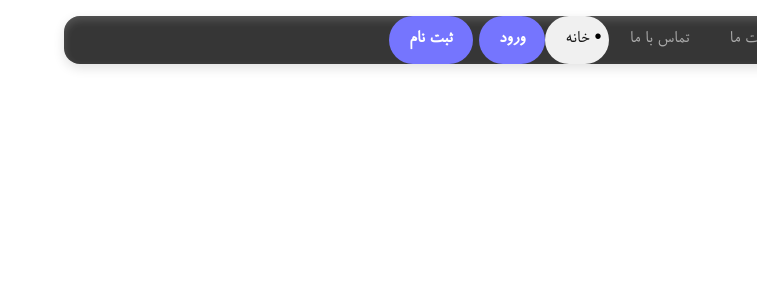
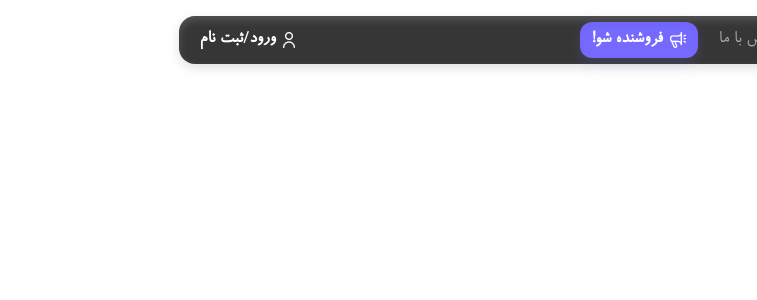
Before and after one commit to next-summer-1404/unknown, a Next.js app: page / in a window 1280 px wide. Shown: the top 300 px of the page, without its empty margins (523-1280 px from the left). Built offline with nearby package versions, Linux system fonts and the light colour scheme.

Commit message:
header done.

```diff
--- a/src/components/Header/header.tsx
+++ b/src/components/Header/header.tsx
@@ -1,94 +1,129 @@
 "use client";
+import Image from "next/image";
 import Link from "next/link";
 import { usePathname } from "next/navigation";
+import megaphone from "../../assets/images/megaphone1.png";
+import user1 from "../../assets/images/user1.png";
 
 const Header = () => {
   const pathname = usePathname();
   return (
-    <header className=" flex w-11/12 h-12 mx-auto mt-4 rounded-2xl bg-[#363636] shadow-[inset_0_4px_8px_rgba(255,255,255,0.16),0_4px_12px_rgba(0,0,0,0.12)]">
+    <header className=" flex items-center w-11/12 h-12 mx-auto mt-4 px-2 rounded-2xl bg-[#363636] shadow-[inset_0_4px_8px_rgba(255,255,255,0.16),0_4px_12px_rgba(0,0,0,0.12)]">
       <div className="flex items-center gap-2.5">
-        <div className="w-20 h-9 bg-[#4A4A4A] rounded-xl  mr-2"></div>
+        <div className="w-20 h-9 bg-[#4A4A4A] rounded-xl"></div>
         <div className="w-1 h-5 bg-[#4A4A4A] rounded-xl"></div>
       </div>
 
       <nav className="flex text-[#AAAAAA]">
-      <Link
-          className=" px-5 py-2.5 text-lg text-center"
-          href="/"
-        >رزرو سریع</Link>
+        <div className="relative">
+          {" "}
           <Link
             className={`flex items-center px-5 py-2.5 text-lg text-center transition-colors
-                  ${pathname === "/" ? "text-blue-600" : "text-gray-800 hover:text-blue-600"}`}
+                  ${pathname === "/" ? "text-[#8CFF45]" : ""}`}
             href="/"
-        >رهن و اجاره
+          >
+            رزرو سریع
             <svg
               className="w-4 h-4 mr-2.5"
               fill="none"
-        stroke="currentColor"          // take its color from subject
+              stroke="currentColor" // take its color from subject
               strokeWidth="3"
               viewBox="0 0 24 24"
             >
-        <path strokeLinecap="round" strokeLinejoin="round" d="M19 9l-7 7-7-7" />
-      </svg></Link>
+              <path
+                strokeLinecap="round"
+                strokeLinejoin="round"
+                d="M19 9l-7 7-7-7"
+              />
+            </svg>
+          </Link>
+          {pathname === "/" && (
+            <span className="absolute w-3/4 right-4 bottom-0 h-[4px] bg-[#8CFF45] rounded-t-md" />
+          )}
+        </div>
+
+        <div className="relative">
+          {" "}
           <Link
-          className="px-5 py-2.5 text-lg text-center"
+            className={`flex items-center px-5 py-2.5 text-lg text-center transition-colors
+                  ${pathname === "/rentals" ? "text-[#8CFF45]" : ""}`}
+            href="/rentals"
+          >
+            رهن و اجاره
+            <svg
+              className="w-4 h-4 mr-2.5"
+              fill="none"
+              stroke="currentColor" // take its color from subject
+              strokeWidth="3"
+              viewBox="0 0 24 24"
+            >
+              <path
+                strokeLinecap="round"
+                strokeLinejoin="round"
+                d="M19 9l-7 7-7-7"
+              />
+            </svg>
+          </Link>
+          {pathname === "/rentals" && (
+            <span className="absolute w-3/4 right-4 bottom-0 h-[4px] bg-[#8CFF45] rounded-t-md" />
+          )}
+        </div>
+
+        <div className="relative">
+          {" "}
+          <Link
+            className={`flex items-center px-5 py-2.5 text-lg text-center transition-colors
+                  ${pathname === "/about" ? "text-[#8CFF45]" : ""}`}
             href="/about"
-        >درباره دلتا</Link>
+          >
+            درباره دلتا
+          </Link>
+          {pathname === "/about" && (
+            <span className="absolute w-2/3 right-4 bottom-0 h-[4px] bg-[#8CFF45] rounded-t-md" />
+          )}
+        </div>
+        <div className="relative">
+          {" "}
           <Link
-          className="px-5 py-2.5 text-lg text-center"
+            className={`flex items-center px-5 py-2.5 text-lg text-center transition-colors
+                  ${pathname === "/blogs" ? "text-[#8CFF45]" : ""}`}
             href="/blogs"
-        >مقالات ما</Link>
+          >
+            مقالات ما
+          </Link>
+          {pathname === "/blogs" && (
+            <span className="absolute w-2/3 right-4 bottom-0 h-[4px] bg-[#8CFF45] rounded-t-md" />
+          )}
+        </div>
+        <div className="relative">
+          {" "}
           <Link
-          className="px-5 py-2.5 text-lg text-center"
+            className={`flex items-center px-5 py-2.5 text-lg text-center transition-colors
+                  ${pathname === "/contactUs" ? "text-[#8CFF45]" : ""}`}
             href="/contactUs"
-        >تماس با ما</Link>
+          >
+            تماس با ما
+          </Link>
+          {pathname === "/contactUs" && (
+            <span className="absolute w-2/3 right-4 bottom-0 h-[4px] bg-[#8CFF45] rounded-t-md" />
+          )}
+        </div>
       </nav>
 
-      <nav
-        className="
-    flex flex-col md:flex-row
-    gap-2 md:gap-1.5 w-full md:w-fit
-    justify-center md:justify-start
-  "
-      >
-        <Link
-          className="relative bg-[#F0F0F0] rounded-3xl px-5 py-2.5 text-lg text-center"
-          href="/"
-        >
-          {pathname === "/" && (
-            <span className="absolute right-2 top-1/2 -translate-y-1/2 text-black text-xl">
-              •
-            </span>
-          )}
-          خانه
-        </Link>
+      <div className="flex items-center rounded-xl h-3/4 gap-2 px-3 py-0.5 bg-[#7569FF] drop-shadow-[0_4px_6px_rgba(117,105,255,0.2)] shadow-[inset_0_4px_6px_rgba(0,0,0,0.04)]">
+        <Image src={megaphone} alt="!!" width={16} height={16} />
+        <h3 className="text-lg font-bold text-white">فروشنده شو!</h3>
+      </div>
 
-
-
-
-      </nav>
-
-      <nav
-        className="
-    flex flex-col md:flex-row
-    gap-2 md:gap-1.5 w-full md:w-fit
-    justify-center md:justify-end items-center
-  "
-      >
-        <Link
-          className="bg-[#7575FE] text-white rounded-3xl px-5 py-2.5 text-lg font-bold text-center"
-          href="/"
-        >
-          ورود
-        </Link>
-        <Link
-          className="bg-[#7575FE] text-white rounded-3xl px-5 py-2.5 text-lg font-bold text-center"
-          href="/"
-        >
-          ثبت نام
+      <nav className="flex items-center gap-1.5 mr-auto ml-3">
+        <Image src={user1} alt="!!" width={16} height={16} />
+        <Link className=" text-white text-lg font-bold text-center" href="/">
+          ورود/ثبت نام
         </Link>
       </nav>
     </header>
+
+
   );
 };
 
```
Also changed, not shown: src/assets/images/megaphone1.png (renamed from src/assets/images/megaphone 1.png), src/assets/images/user1.png (added). Lines whose indentation alone changed are shown as unchanged.
